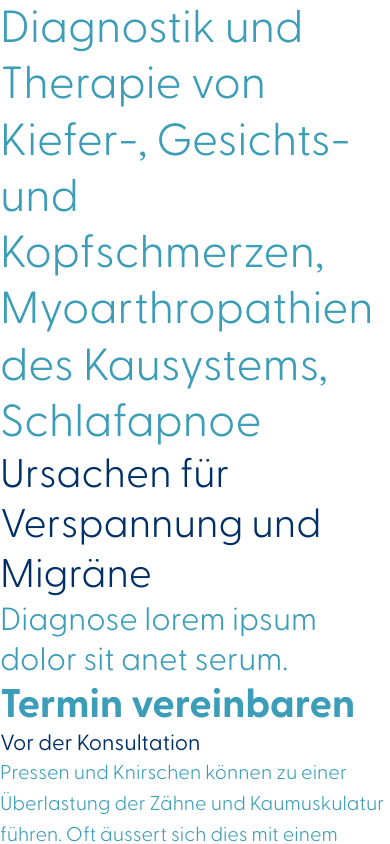
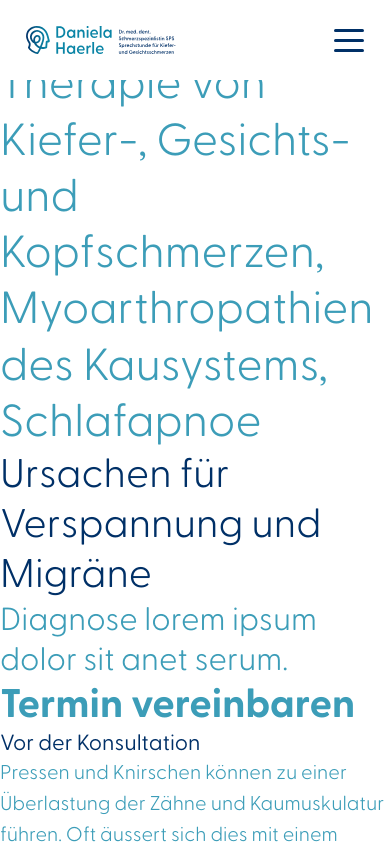
Before and after one commit to jeromehaas/haerle-practice-web, a Next.js app: page / in a window 390 px wide. Shown: the top 844 px of the page. Built offline with nearby package versions, Linux system fonts and the light colour scheme.

Commit message:
Setup: component navigation

```diff
--- /dev/null
+++ b/components/blocks/navigation/navigation-desktop.scss
@@ -0,0 +1,44 @@
+.navigation--desktop {
+	position: fixed;
+	top: 0;
+	right: 0;
+	left: 0;
+	background-color: $white;
+	z-index: 10;
+
+
+	.navigation {
+
+		&__inner {
+			display: flex;
+			flex-direction: row;
+			justify-content: flex-end;
+			align-items: center;
+			max-width: $max-width;
+			margin: 0 auto;
+			bottom: 0;
+			padding: 26px;
+		}
+
+		&__logo {
+			margin-right: auto;
+		}
+
+		&__link {
+			color: $darkblue-50;
+			text-decoration: none;
+			margin-right: 60px;
+
+			&:last-child {
+				margin-right: 0;
+			}
+
+			&:hover {
+				color: $darkblue-100;
+			}
+
+		}
+
+	}
+
+}
--- /dev/null
+++ b/components/blocks/navigation/navigation-mobile.scss
@@ -0,0 +1,127 @@
+.navigation--mobile {
+
+	.navigation {
+
+		&__bar {
+			z-index: 15;
+			height: 80px;
+			position: fixed;
+			top: 0;
+			right: 0;
+			left: 0;
+			padding: 26px 26px;
+			background-color: $white;
+			transition: 0.3s ease;
+		}
+
+		&__inner {
+			z-index: 10;
+			padding: 26px 26px;
+			background-color: $lightblue-10;
+			width: 100%;
+			margin-top: 80px;
+			position: fixed;
+			top: 0;
+			right: 0;
+			bottom: 0;
+			left: 0;
+			overflow-y: scroll;
+			opacity: 0;
+			transition: 0.3s ease;
+			pointer-events: none;
+		}
+
+		&__logo {
+			width: 150px;
+		}
+
+		&__link-wrapper {
+			margin-bottom: 80px;
+			max-width: 210px;
+		}
+
+		&__link {
+			text-decoration: none;
+			display: inline-block;
+			margin-bottom: 32px;
+		}
+
+		&__address,
+		&__contact,
+		&__times {
+			display: block;
+			position: relative;
+			margin-bottom: 32px;
+		}
+
+		&__link,
+		&__address,
+		&__contact,
+		&__times {
+			opacity: 0;
+			transition: 0.6s ease;
+		}
+
+
+
+		&__times {
+			margin-bottom: 0;
+		}
+
+		&__address-icon,
+		&__contact-icon,
+		&__times-icon {
+			position: absolute;
+			display: block;
+			top: -3px;
+			width: 24px;
+			height: 24px;
+		}
+
+		&__address-item,
+		&__contact-item,
+		&__times-item {
+			margin-left: 40px;
+			text-decoration: none;
+			font-weight: 300;
+		}
+
+		&__hamburger {
+			position: absolute;
+			top: 0;
+			right: 0;
+		}
+
+	}
+
+}
+
+.navigation--open {
+
+	.navigation {
+
+		&__bar { background-color: $lightblue-10; }
+		&__inner {
+			opacity: 1;
+			pointer-events: unset;
+			transition-delay: 0s
+		}
+
+		&__link,
+		&__address,
+		&__contact,
+		&__times {
+			opacity: 1;
+		}
+
+		&__link:nth-child(1) { transition-delay: 0.1s !important; }
+		&__link:nth-child(2) { transition-delay: 0.2s !important; }
+		&__link:nth-child(3) { transition-delay: 0.3s !important; }
+		&__link:nth-child(4) { transition-delay: 0.4s !important; }
+		&__address { transition-delay: 0.5s !important; }
+		&__contact { transition-delay: 0.6s !important; }
+		&__times { transition-delay: 0.7s !important; }
+
+	}
+
+}
--- /dev/null
+++ b/components/blocks/navigation/navigation.jsx
@@ -0,0 +1,66 @@
+import { Fragment, useState } from 'react';
+import { useRouter } from 'next/router';
+import Link from 'next/link'
+
+const Navigation = () => {
+
+  const [menuState, setMenuState] = useState('closed');
+  const toggleMenu = () => {
+    setMenuState(menuState === 'closed' ? 'open' : 'closed');
+  };
+  const router = useRouter()
+
+  return (
+    <Fragment>
+      <nav className={`navigation navigation--mobile ${menuState === 'open' ? 'navigation--open' : ''}`}>
+        <div className='navigation__bar'>
+          <img className="navigation__logo" src="/logos/logo-daniele-haerle.svg" />
+          <button className={`navigation__hamburger hamburger hamburger--squeeze ${menuState === 'open' ? 'hamburger--active' : null} `} type="button" onClick={ toggleMenu }>
+            <span className="hamburger-box">
+              <span className="hamburger-inner" />
+            </span>
+          </button>
+        </div>
+        <div className='navigation__inner'>
+          <div className="navigation__link-wrapper">
+            <Link href="/schmerztherapie"><a className="navigation__link">Schmerztherapie</a></Link>
+            <Link href="/aktivitaeten"><a className="navigation__link">Aktivitäten</a></Link>
+            <Link href="/ueber-mich"><a className="navigation__link">Über mich</a></Link>
+            <Link href="/kontakt"><a className="navigation__link">Kontakt</a></Link>
+          </div>
+          <address className="navigation__address">
+            <img className="navigation__address-icon" src="/icons/icon-location.svg" />
+            <p className="navigation__address-item">zahnmedizin luzern</p>
+            <p className="navigation__address-item">Dr. med. dent. Jürg Eppenberger</p>
+            <p className="navigation__address-item">Haldenstrasse 11</p>
+            <p className="navigation__address-item">6006 Luzern</p>
+          </address>
+          <div className="navigation__contact">
+            <img className="navigation__contact-icon" src="/icons/icon-phone.svg" />
+            <a className="navigation__contact-item" href="tel:0414171707">041 417 17 07</a>
+          </div>
+          <div className="navigation__times">
+            <img className="navigation__times-icon" src="/icons/icon-time.svg" />
+            <p className="navigation__times-item">Öffnungszeiten</p>
+            <p className="navigation__times-item">Montag –  Freitag</p>
+            <p className="navigation__times-item">09:00 – 12.00, 13:30 – 18:00 Uhr</p>
+          </div>
+        </div>
+
+      </nav>
+      <nav className="navigation navigation--desktop">
+        <div className="navigation__inner">
+          <img className="navigation__logo" src="/logos/logo-daniele-haerle.svg" onClick={() => router.push('/')} />
+          <Link href="/schmerztherapie"><a className="navigation__link">Schmerztherapie</a></Link>
+          <Link href="/aktivitaeten"><a className="navigation__link">Aktivitäten</a></Link>
+          <Link href="/ueber-mich"><a className="navigation__link">Über mich</a></Link>
+          <Link href="/kontakt"><a className="navigation__link">Kontakt</a></Link>
+        </div>
+      </nav>
+    </Fragment>
+  )
+};
+
+export {
+  Navigation
+};
--- /dev/null
+++ b/components/blocks/navigation/navigation.scss
@@ -0,0 +1,17 @@
+.navigation {
+
+	&--mobile { display: none; }
+	&--desktop { display: block; }
+
+
+
+
+
+	@media (max-width: 1000px) {
+
+		&--mobile { display: block; }
+		&--desktop { display: none; }
+
+	}
+
+}
--- a/pages/index.js
+++ b/pages/index.js
@@ -7,6 +7,7 @@ import { TextInput } from 'components/partials/text-input/text-input';
 import { Video } from 'components/partials/video/video';
 import { PageNavigation } from 'components/partials/page-navigation/page-navigation';
 import { Footer } from 'components/blocks/footer/footer';
+import { Navigation } from 'components/blocks/navigation/navigation';
 
 const Start = () => {
   return (
@@ -26,6 +27,7 @@ const Start = () => {
       <Heading data={{ level: 'h5', color: 'darkblue' }}>
         Vor der Konsultation
       </Heading>
+      <Navigation />
       <Paragraph data={{ color: 'lightblue' }}>
         Pressen und Knirschen können zu einer Überlastung der Zähne und Kaumuskulatur führen. Oft äussert sich dies mit einem Verspanntheitsgefühl in der Muskulatur. Bei einigen Patienten kann das Pressen und Knirschen der auslösende Faktor für Schulter- und Nackenverspannungen sowie für Migräne sein.
       </Paragraph>
--- a/styles/central.scss
+++ b/styles/central.scss
@@ -4,6 +4,7 @@
 @import 'styles/configs/variables.scss';
 @import 'styles/configs/mixins.scss';
 @import 'styles/configs/typography.scss';
+@import 'styles/configs/hamburger.scss';
 @import 'styles/configs/global.scss';
 
 /* PARTIALS */
@@ -18,3 +19,6 @@
 
 /* BLOCKS */
 @import 'components/blocks/footer/footer';
+@import 'components/blocks/navigation/navigation';
+@import 'components/blocks/navigation/navigation-desktop';
+@import 'components/blocks/navigation/navigation-mobile';
--- a/styles/configs/global.scss
+++ b/styles/configs/global.scss
@@ -4,4 +4,10 @@
 	color: $darkblue-100;
 	font-family: 'Greycliff-CF', Helvetica, serif;
 	box-sizing: border-box;
+	scrollbar-width: none;
 }
+
+*::-webkit-scrollbar {
+	display: none;
+	-webkit-appearance: none;
+}
--- /dev/null
+++ b/styles/configs/hamburger.scss
@@ -0,0 +1,104 @@
+.hamburger {
+  padding: 26px;
+  display: inline-block;
+  cursor: pointer;
+  transition-property: opacity, filter;
+  transition-duration: 0.15s;
+  transition-timing-function: linear;
+  font: inherit;
+  color: inherit;
+  text-transform: none;
+  background-color: transparent;
+  border: 0;
+  margin: 0;
+  overflow: visible;
+}
+
+.hamburger:hover {
+  opacity: 0.7;
+}
+
+.hamburger--active:hover {
+  opacity: 0.7;
+}
+
+.hamburger--active .hamburger-inner,
+.hamburger--active .hamburger-inner::before,
+.hamburger--active .hamburger-inner::after {
+  background-color: $darkblue-100;
+}
+
+.hamburger-box {
+  width: 30px;
+  height: 30px;
+  display: inline-block;
+  position: relative;
+  vertical-align: middle;
+}
+
+.hamburger-inner {
+  display: block;
+  top: 50%;
+  margin-top: -2px;
+}
+
+.hamburger-inner,
+.hamburger-inner::before,
+.hamburger-inner::after {
+  width: 30px;
+  height: 2.5px;
+  background-color: $darkblue-100;
+  border-radius: 4px;
+  position: absolute;
+  transition-property: transform;
+  transition-duration: 0.15s;
+  transition-timing-function: ease;
+}
+
+.hamburger-inner::before,
+.hamburger-inner::after {
+  content: "";
+  display: block;
+}
+
+.hamburger-inner::before {
+  top: -10px;
+}
+
+.hamburger-inner::after {
+  bottom: -10px;
+}
+
+/*
+   * Squeeze
+   */
+.hamburger--squeeze .hamburger-inner {
+  transition-duration: 0.075s;
+  transition-timing-function: cubic-bezier(0.55, 0.055, 0.675, 0.19);
+}
+
+.hamburger--squeeze .hamburger-inner::before {
+  transition: top 0.075s 0.12s ease, opacity 0.075s ease;
+}
+
+.hamburger--squeeze .hamburger-inner::after {
+  transition: bottom 0.075s 0.12s ease, transform 0.075s cubic-bezier(0.55, 0.055, 0.675, 0.19);
+}
+
+.hamburger--active .hamburger-inner {
+  transform: rotate(45deg);
+  transition-delay: 0.12s;
+  transition-timing-function: cubic-bezier(0.215, 0.61, 0.355, 1);
+}
+
+.hamburger--active .hamburger-inner::before {
+  top: 0;
+  opacity: 0;
+  transition: top 0.075s ease, opacity 0.075s 0.12s ease;
+}
+
+.hamburger--active .hamburger-inner::after {
+  bottom: 0;
+  transform: rotate(-90deg);
+  transition: bottom 0.075s ease, transform 0.075s 0.12s cubic-bezier(0.215, 0.61, 0.355, 1);
+}
--- a/styles/configs/reset.scss
+++ b/styles/configs/reset.scss
@@ -82,6 +82,7 @@ video {
   border: 0;
   font-size: 100%;
   vertical-align: baseline;
+	font-style: inherit;
 }
 
 /* HTML5 display-role reset for older browsers */
--- a/styles/configs/typography.scss
+++ b/styles/configs/typography.scss
@@ -66,6 +66,20 @@ input, .input {
 	font-size: 18px;
 }
 
+.navigation--desktop .navigation__link {
+	font-size: 20px;
+}
+
+.navigation--mobile .navigation__link {
+	font-size: 26px;
+}
+
+.navigation--mobile .navigation__address-item,
+.navigation--mobile .navigation__contact-item,
+.navigation--mobile .navigation__times-item {
+	font-size: 18px;
+}
+
 ::placeholder {
 	font-size: 20px;
 	font-weight: 300;
```
Also changed, not shown: public/icons/icon-time.svg (renamed from public/icons/icon-clock.svg).
